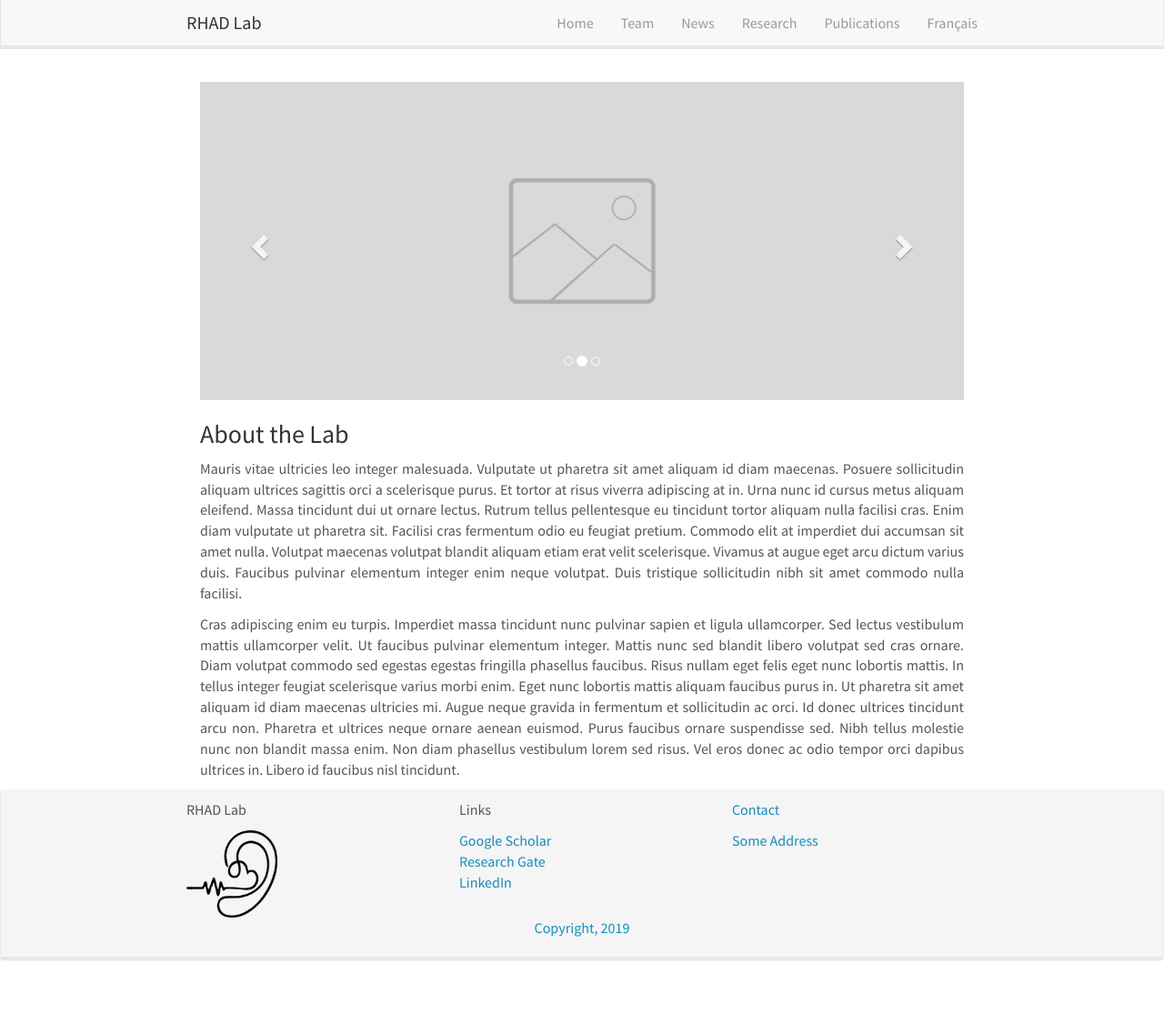
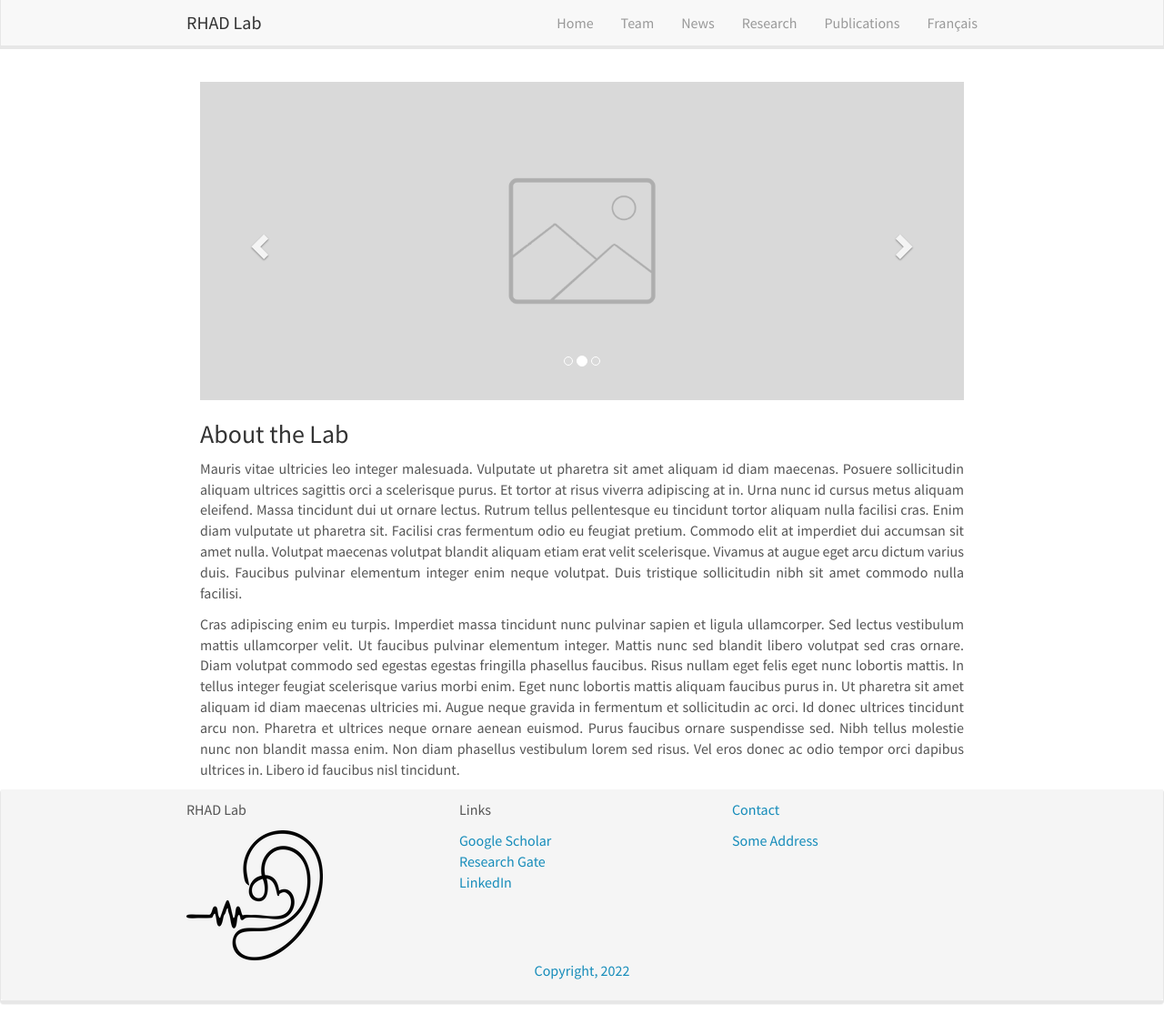
Before and after one commit to rhad-lab/rhad-lab.github.io, a Jekyll site: the page built from _pages/home.md, in a window 1280 px wide and 1126 px high. Shown: the whole window at 91% size. Built offline with Jekyll 4.4.1, drawn with Linux system fonts in a browser that asks for light colours; nearby versions of some CDN libraries.

Commit message:
Update footer.html

```diff
--- a/_includes/footer.html
+++ b/_includes/footer.html
@@ -5,7 +5,7 @@
 			<div class="col-sm-4">
 				<p>{{ site.title }}</p>
 				<img class="img-fluid" src="../images/logo/lab-logo.png"
-				     style="max-width: 100px;">
+				     style="max-width: 200px;">
 			</div>
 
 			<div class="col-sm-4">
@@ -24,7 +24,7 @@
 		</div>
 
 		<div class="row mt-3">
-			<p class="text-center">Copyright, 2019</p>
+			<p class="text-center">Copyright, 2022</p>
 		</div>
 	</div>
   </div>
```
